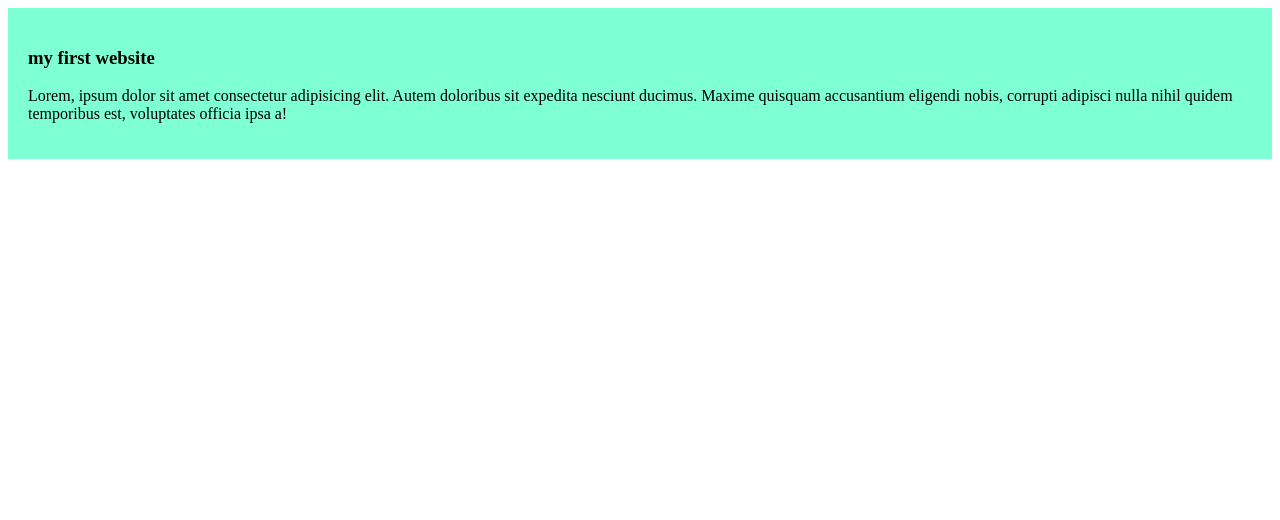
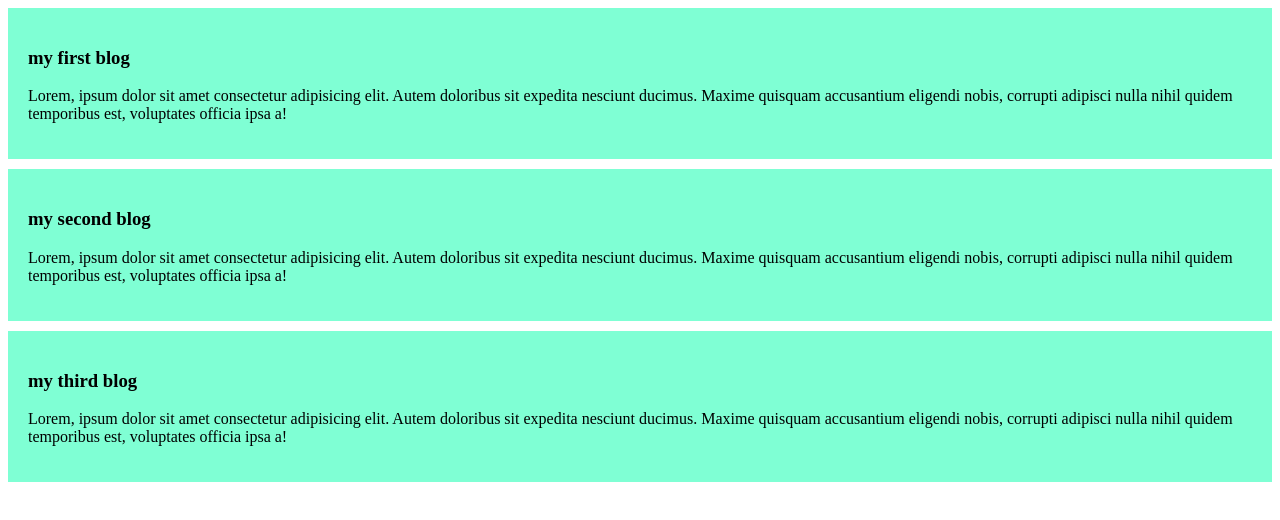
Before and after one commit to mdriadhasan990/my-simple-website, a plain HTML site: page index.html in a window 1280 px wide. Drawn offline with Linux system fonts and the light colour scheme.

Commit message:
added the second blog

```diff
--- a/index.html
+++ b/index.html
@@ -8,7 +8,15 @@
 </head>
 <body>
     <div>
-        <h3>my first website</h3>
+        <h3>my first blog</h3>
+        <p>Lorem, ipsum dolor sit amet consectetur adipisicing elit. Autem doloribus sit expedita nesciunt ducimus. Maxime quisquam accusantium eligendi nobis, corrupti adipisci nulla nihil quidem temporibus est, voluptates officia ipsa a!</p>
+    </div>
+    <div>
+        <h3>my second blog</h3>
+        <p>Lorem, ipsum dolor sit amet consectetur adipisicing elit. Autem doloribus sit expedita nesciunt ducimus. Maxime quisquam accusantium eligendi nobis, corrupti adipisci nulla nihil quidem temporibus est, voluptates officia ipsa a!</p>
+    </div>
+    <div>
+        <h3>my third blog</h3>
         <p>Lorem, ipsum dolor sit amet consectetur adipisicing elit. Autem doloribus sit expedita nesciunt ducimus. Maxime quisquam accusantium eligendi nobis, corrupti adipisci nulla nihil quidem temporibus est, voluptates officia ipsa a!</p>
     </div>
 </body>
--- a/styles/blogs.css
+++ b/styles/blogs.css
@@ -1,4 +1,5 @@
 div{
     background-color: aquamarine;
     padding: 20px;
+    margin-bottom: 10px;
 }
```
